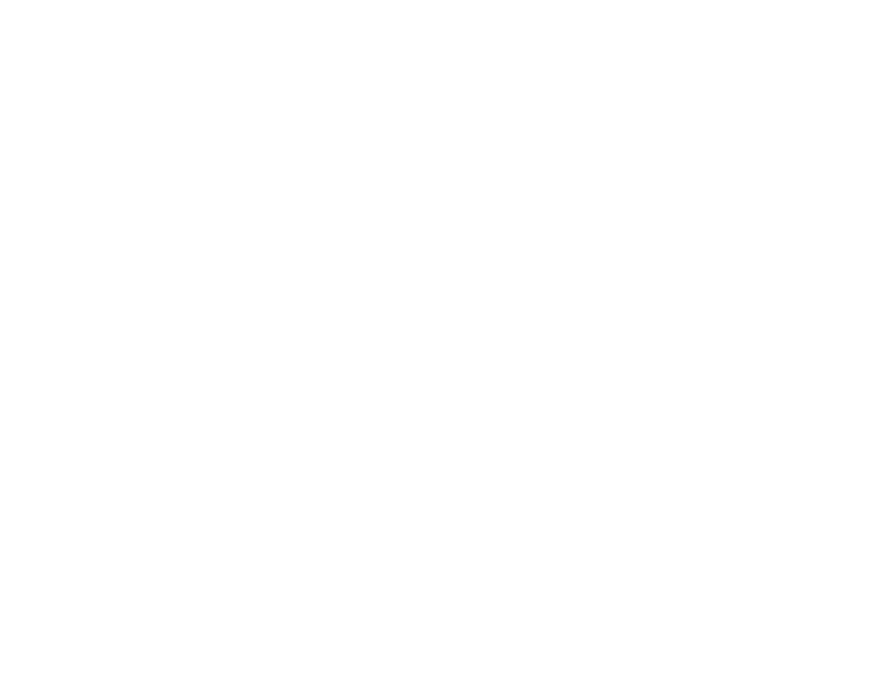
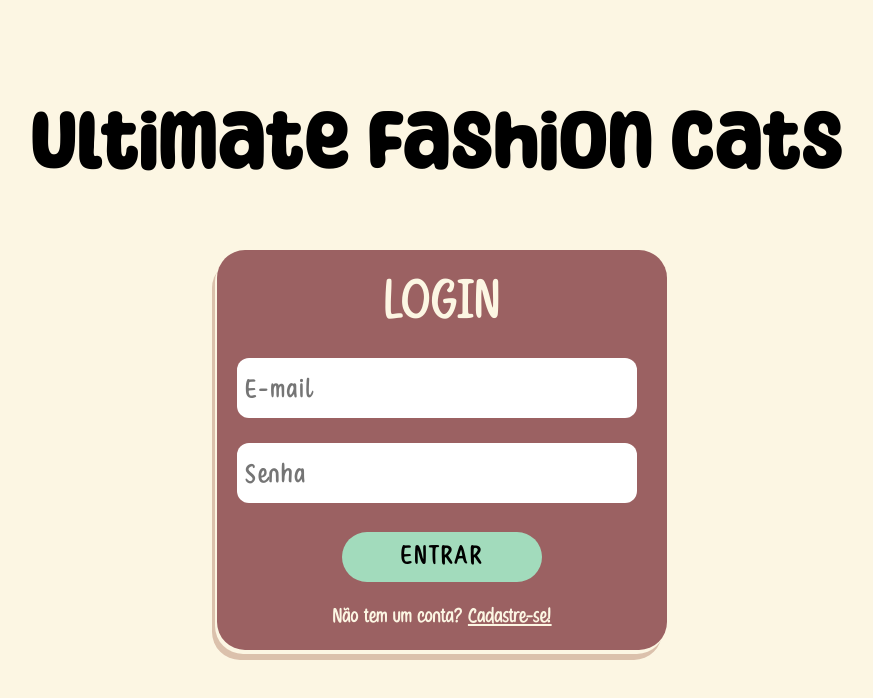
Before and after one commit to gpsign/projeto18-freela-front, a React (Vite) app: page / in a window 1280 px wide. Shown: the top 698 px of the page, without its empty margins (203-1076 px from the left). Built offline with nearby package versions, Linux system fonts and the light colour scheme.

Commit message:
feat: login layout

```diff
--- a/index.html
+++ b/index.html
@@ -1,5 +1,5 @@
 <!doctype html>
-<html lang="pt-br">
+<html lang="en">
   <head>
     <meta charset="UTF-8" />
     <meta name="viewport" content="width=device-width, initial-scale=1.0" />
--- a/src/App.jsx
+++ b/src/App.jsx
@@ -1,5 +1,18 @@
+import { BrowserRouter, Routes, Route } from "react-router-dom";
+import Login from "./pages/Login";
+import Reset from "./styled/Reset";
+import GlobalStyle from "./styled/GlobalStyle";
+
 function App() {
-	return <></>;
+	return (
+		<BrowserRouter>
+			<Reset />
+			<GlobalStyle />
+			<Routes>
+				<Route path="/" element={<Login />}></Route>
+			</Routes>
+		</BrowserRouter>
+	);
 }
 
 export default App;
--- /dev/null
+++ b/src/pages/Login.jsx
@@ -0,0 +1,164 @@
+import { Link } from "react-router-dom";
+import { styled } from "styled-components";
+
+export default function Login() {
+	return (
+		<LoginContainer>
+			<h1>Ultimate Fashion Cats</h1>
+			<Shadow>
+				<PseudoShadow>
+					<LoginBox>
+						<form>
+							<h2>LOGIN</h2>
+							<input placeholder="E-mail" type="email" />
+							<input placeholder="Senha" type="password" />
+							<button type="submit">ENTRAR</button>
+						</form>
+						<ToSignup to={"/signup"}>Não tem um conta? <span className="underline">Cadastre-se!</span></ToSignup>
+					</LoginBox>
+				</PseudoShadow>
+			</Shadow>
+		</LoginContainer>
+	);
+}
+
+const LoginContainer = styled.div`
+	width: 100vw;
+	height: 100vh;
+
+	display: flex;
+	flex-direction: column;
+	align-items: center;
+
+	margin: auto;
+
+	background-color: #fcf6e3;
+
+	h1 {
+		font-family: "Motley";
+		font-size: 80px;
+
+		margin-top: 100px;
+		margin-bottom: 80px;
+	}
+`;
+
+const LoginBox = styled.div`
+	width: 450px;
+	height: 400px;
+
+	position: absolute;
+	top: -4px;
+	left: 2px;
+	z-index: 3;
+
+	display: flex;
+	flex-direction: column;
+
+	background-color: #9b6162;
+
+	border-radius: 28px;
+
+	font-family: "ShiftyNotes";
+
+	h2 {
+		font-size: 58px;
+		color: #fcf6e3;
+
+		margin-top: 24px;
+		margin-bottom: 26px;
+		text-align: center;
+	}
+
+	input {
+		width: 400px;
+		height: 60px;
+
+		border: none;
+		border-radius: 12px;
+		outline: none;
+
+		margin: 0px 25px 25px 20px;
+		padding-left: 8px;
+
+		font-size: 28px;
+		letter-spacing: 2px;
+
+		&::placeholder {
+			font-family: "ShiftyNotes";
+			font-size: 28px;
+		}
+	}
+
+	button {
+		width: 200px;
+		height: 50px;
+
+		background-color: #a2dbbc;
+
+		border-radius: 28px;
+		border: none;
+
+		font-family: "ShiftyNotes";
+		font-size: 28px;
+		letter-spacing: 2px;
+
+		margin-left: 125px;
+		margin-top: 4px;
+
+		transition: filter 0.5s, transform 0.1s ease-out;
+
+		&:hover {
+			filter: brightness(1.1);
+			transition: filter 0.5s;
+
+			cursor: pointer;
+		}
+
+		&:active {
+			transform: translateY(1px);
+			transition: transform 0.1s ease-out;
+		}
+	}
+`;
+
+const ToSignup = styled(Link)`
+	font-size: 22px;
+	text-decoration: none;
+	color: #fcf6e3;
+
+	margin-top: 24px;
+	text-align: center;
+
+	cursor: pointer;
+
+	.underline{
+		text-decoration: underline;
+	}
+`;
+
+const Shadow = styled.div`
+	width: 450px;
+	height: 400px;
+
+	position: relative;
+	z-index: 1;
+
+	background-color: #dbc1ac;
+
+	border-radius: 28px;
+`;
+
+const PseudoShadow = styled.div`
+	width: 450px;
+	height: 400px;
+
+	position: absolute;
+	top: -6px;
+	left: 3px;
+	z-index: 2;
+
+	background-color: #fcf6e3;
+
+	border-radius: 28px;
+`;
--- /dev/null
+++ b/src/styled/GlobalStyle.js
@@ -0,0 +1,19 @@
+import { createGlobalStyle } from "styled-components";
+
+const GlobalStyle = createGlobalStyle`
+
+*{
+ box-sizing: border-box;
+}
+
+ @font-face {
+     font-family: 'Motley';
+     src: url("/fonts/MotleyForcesRegular.ttf") format("truetype");
+  }
+
+  @font-face {
+     font-family: 'ShiftyNotes';
+     src: url("/fonts/ShiftyNotesRegular.ttf") format("truetype");
+  }
+`;
+export default GlobalStyle;
--- /dev/null
+++ b/src/styled/Reset.js
@@ -0,0 +1,130 @@
+import { createGlobalStyle } from "styled-components";
+
+const Reset = createGlobalStyle`
+	html,
+	body,
+	div,
+	span,
+	applet,
+	object,
+	iframe,
+	h1,
+	h2,
+	h3,
+	h4,
+	h5,
+	h6,
+	p,
+	blockquote,
+	pre,
+	a,
+	abbr,
+	acronym,
+	address,
+	big,
+	cite,
+	code,
+	del,
+	dfn,
+	em,
+	img,
+	ins,
+	kbd,
+	q,
+	s,
+	samp,
+	small,
+	strike,
+	strong,
+	sub,
+	sup,
+	tt,
+	var,
+	b,
+	u,
+	i,
+	center,
+	dl,
+	dt,
+	dd,
+	ol,
+	ul,
+	li,
+	fieldset,
+	form,
+	label,
+	legend,
+	table,
+	caption,
+	tbody,
+	tfoot,
+	thead,
+	tr,
+	th,
+	td,
+	article,
+	aside,
+	canvas,
+	details,
+	embed,
+	figure,
+	figcaption,
+	footer,
+	header,
+	hgroup,
+	menu,
+	nav,
+	output,
+	ruby,
+	section,
+	summary,
+	time,
+	mark,
+	audio,
+	video {
+		margin: 0;
+		padding: 0;
+		border: 0;
+		font-size: 100%;
+		font: inherit;
+		vertical-align: baseline;
+	}
+	/* HTML5 display-role reset for older browsers */
+	article,
+	aside,
+	details,
+	figcaption,
+	figure,
+	footer,
+	header,
+	hgroup,
+	menu,
+	nav,
+	section {
+		display: block;
+	}
+	body {
+		line-height: 1;
+	}
+	ol,
+	ul {
+		list-style: none;
+	}
+	blockquote,
+	q {
+		quotes: none;
+	}
+	blockquote:before,
+	blockquote:after,
+	q:before,
+	q:after {
+		content: "";
+		content: none;
+	}
+	table {
+		border-collapse: collapse;
+		border-spacing: 0;
+	}
+`;
+
+export default Reset;
```
Also changed, not shown: public/fonts/MotleyForcesRegular.ttf (added), public/fonts/ShiftyNotesRegular.ttf (added).
